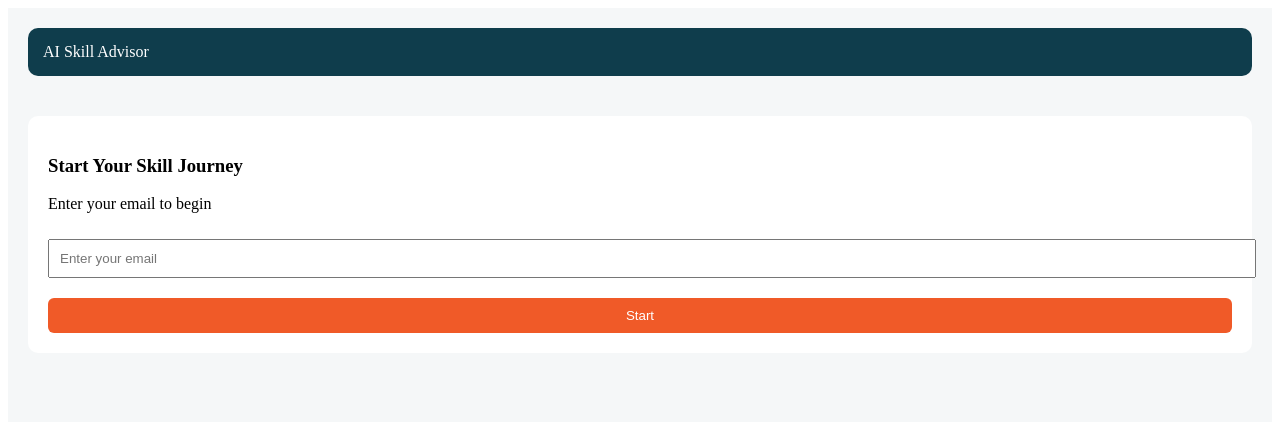
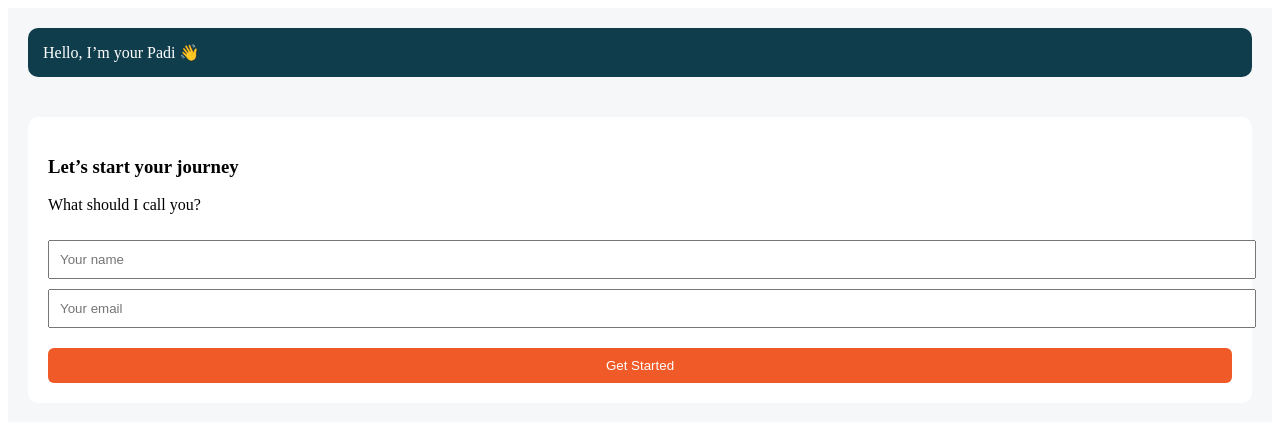
Before and after one commit to ProsperBlacky/Ai-Padi, a Next.js app: page /First in a window 1280 px wide. Shown: the top 422 px of the page. Built offline with nearby package versions, Linux system fonts and the light colour scheme.

Commit message:
Add name input and update button text

```diff
--- a/app/First/page.js
+++ b/app/First/page.js
@@ -3,47 +3,77 @@ import { useRouter } from "next/navigation";
 import { useState } from "react";
 
 export default function First() {
+  const [name, setName] = useState("");
   const [email, setEmail] = useState("");
   const router = useRouter();
 
   const start = () => {
-    if (!email) return;
+    if (!name || !email) {
+      alert("Please enter your name and email");
+      return;
+    }
+
+    // Save data
+    localStorage.setItem("name", name);
     localStorage.setItem("email", email);
+
+    // Move to next step
     router.push("/Second");
   };
 
   return (
-    <div style={{
+    <div
+      style={{
         background: "#F5F7F8",
         height: "100vh",
-      padding: 20
-    }}>
-      <div style={{
+        padding: 20,
+      }}
+    >
+      {/* Header */}
+      <div
+        style={{
           background: "#0F3D4C",
           color: "#fff",
           padding: 15,
-        borderRadius: 10
-      }}>
-        AI Skill Advisor
+          borderRadius: 10,
+        }}
+      >
+        Hello, I’m your Padi 👋
       </div>
 
-      <div style={{
+      {/* Card */}
+      <div
+        style={{
           marginTop: 40,
           background: "#fff",
           padding: 20,
-        borderRadius: 10
-      }}>
-        <h3>Start Your Skill Journey</h3>
-        <p>Enter your email to begin</p>
+          borderRadius: 10,
+        }}
+      >
+        <h3>Let’s start your journey</h3>
+        <p>What should I call you?</p>
 
+        {/* Name Input */}
         <input
-          placeholder="Enter your email"
+          placeholder="Your name"
+          value={name}
+          onChange={(e) => setName(e.target.value)}
+          style={{
+            width: "100%",
+            padding: 10,
+            marginTop: 10,
+          }}
+        />
+
+        {/* Email Input */}
+        <input
+          placeholder="Your email"
           value={email}
           onChange={(e) => setEmail(e.target.value)}
           style={{
             width: "100%",
             padding: 10,
-            marginTop: 10
+            marginTop: 10,
           }}
         />
 
@@ -56,10 +86,10 @@ export default function First() {
             padding: 10,
             width: "100%",
             border: "none",
-            borderRadius: 6
+            borderRadius: 6,
           }}
         >
-          Start
+          Get Started
         </button>
       </div>
     </div>
```
Lines whose indentation alone changed are shown as unchanged.
